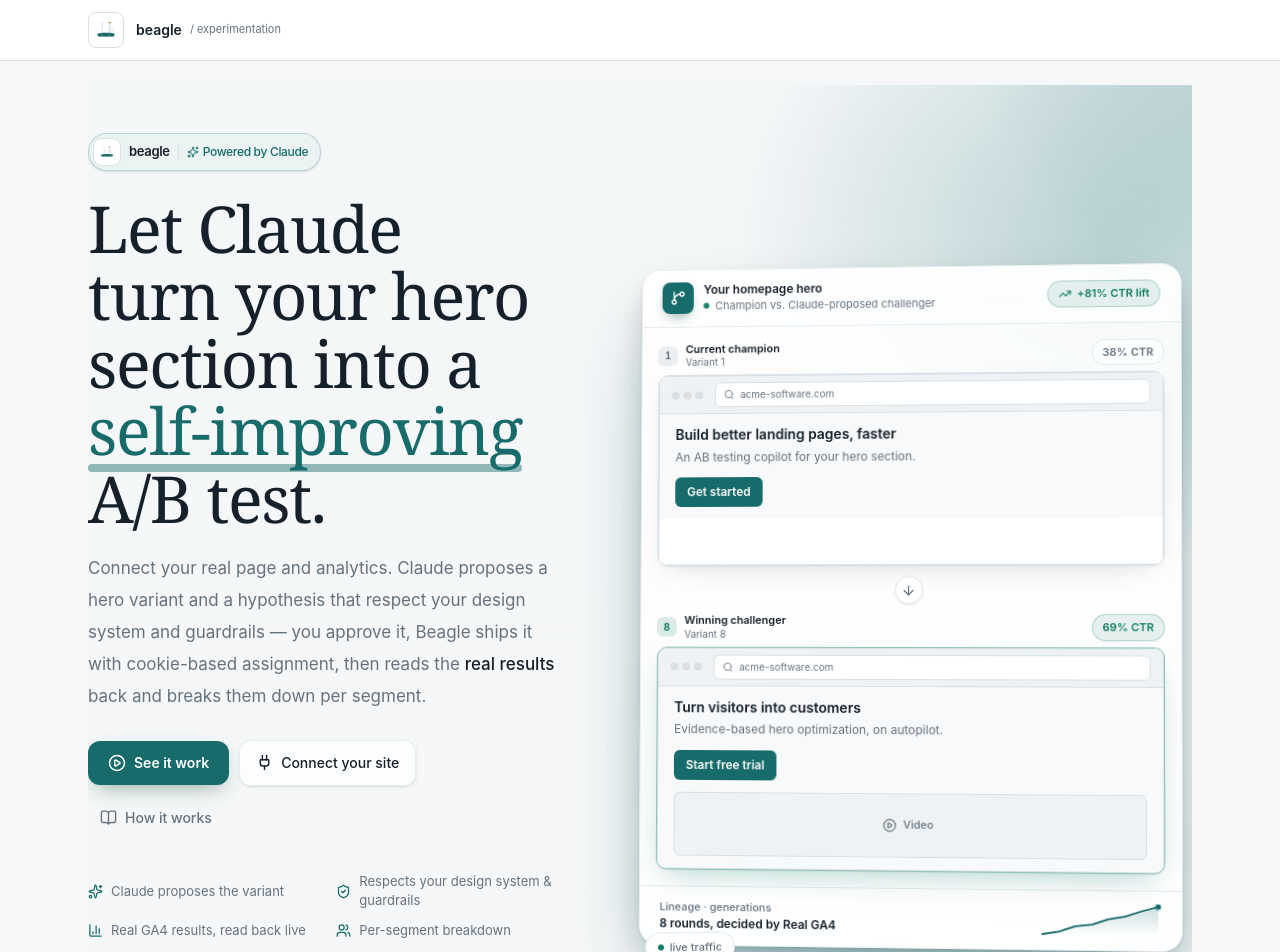
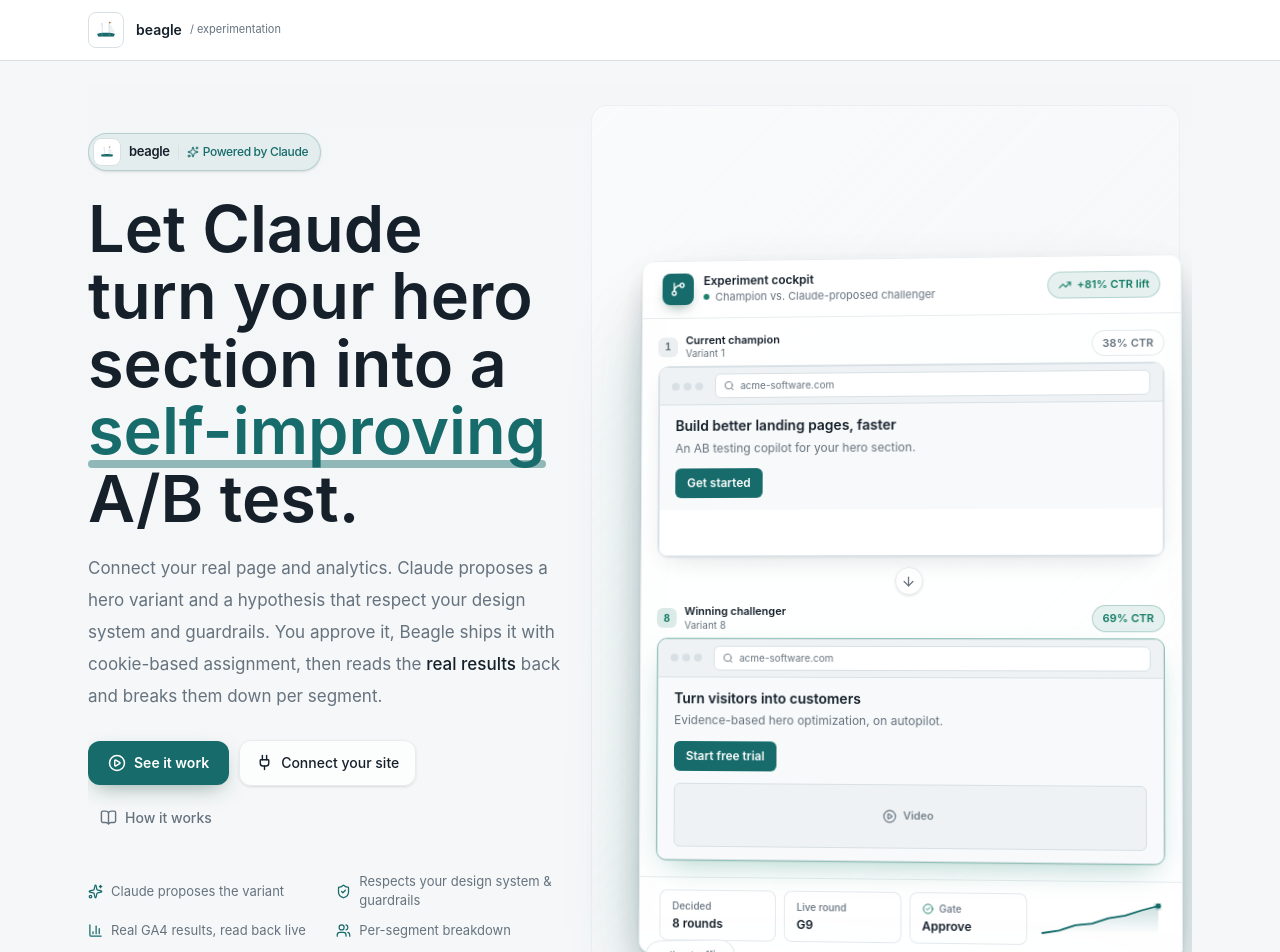
Before and after one commit to DGFvH/beagle-promotype, a React (Vite) app: page / in a window 1280 px wide. Shown: the top 952 px of the page. Built offline with nearby package versions, Linux system fonts and the light colour scheme; no server answers.

Commit message:
Refine hero rework against references

```diff
--- a/src/components/Hero.jsx
+++ b/src/components/Hero.jsx
@@ -18,12 +18,15 @@
   { icon: ShieldCheck, label: "Respects your design system & guardrails" },
   { icon: BarChart3, label: "Real GA4 results, read back live" },
   { icon: Users, label: "Per-segment breakdown" },
-  { icon: CheckCircle2, label: "Human-approved — nothing ships unseen" },
+  { icon: CheckCircle2, label: "Human-approved - nothing ships unseen" },
 ];
 
 export default function Hero({ onStart, onMethodology, onConfigure }) {
   return (
-    <section className="hero-stage flex w-full flex-col justify-center overflow-hidden py-8 sm:py-12">
+    <section
+      aria-labelledby="hero-heading"
+      className="hero-stage flex w-full flex-col justify-center overflow-hidden py-8 sm:py-12"
+    >
       <div className="grid w-full items-center gap-12 lg:grid-cols-[minmax(0,5fr)_minmax(0,6fr)] lg:gap-16">
         {/* ── Left column: copy + CTAs + trust row ─────────────────────────── */}
         <div className="relative z-10 min-w-0">
@@ -41,7 +44,10 @@
             </span>
           </div>
 
-          <h1 className="hero-headline animate-pop hero-stagger-1 mt-6 text-balance font-serif font-medium text-ink">
+          <h1
+            id="hero-heading"
+            className="hero-headline animate-pop hero-stagger-1 mt-6 text-balance font-sans font-semibold text-ink"
+          >
             Let Claude turn your hero section into a{" "}
             <span className="hero-underline relative whitespace-nowrap text-accent">
               self-improving
@@ -51,7 +57,7 @@
 
           <p className="animate-pop hero-stagger-2 mt-5 max-w-xl text-pretty text-base leading-7 text-muted sm:text-[1.0625rem] sm:leading-8">
             Connect your real page and analytics. Claude proposes a hero variant and
-            a hypothesis that respect your design system and guardrails — you approve
+            a hypothesis that respect your design system and guardrails. You approve
             it, Beagle ships it with cookie-based assignment, then reads the{" "}
             <span className="font-medium text-ink">real results</span> back and breaks
             them down per segment.
@@ -105,7 +111,7 @@
                 <span className="font-medium text-ink">{step}</span>
               </span>
             ))}
-            <span className="text-muted">— nothing goes live without your approval.</span>
+            <span className="text-muted">Nothing goes live without your approval.</span>
           </div>
         </div>
 
--- a/src/components/HeroEvolutionVisual.jsx
+++ b/src/components/HeroEvolutionVisual.jsx
@@ -1,10 +1,15 @@
-import { ArrowDown, GitBranch, TrendingUp } from "lucide-react";
+import { ArrowDown, CheckCircle2, GitBranch, TrendingUp } from "lucide-react";
 import { HERO_EVOLUTION } from "../lib/demoSeed.js";
 import MenuPreview from "./MenuPreview.jsx";
 
 // Seeded generation CTR climb for the mini lineage sparkline (38% → 69%).
 // Decorative trend only; the real numbers live in HERO_EVOLUTION / the engine.
 const LINEAGE = [38, 41, 47, 49, 55, 58, 64, 69];
+const DECISION_FACTS = [
+  { label: "Decided", value: "8 rounds" },
+  { label: "Live round", value: "G9" },
+  { label: "Gate", value: "Approve" },
+];
 
 export default function HeroEvolutionVisual() {
   // Fail safely: never throw or fabricate if the seed inputs are absent.
@@ -34,7 +39,7 @@
             <GitBranch size={16} />
           </span>
           <div className="min-w-0">
-            <div className="text-xs font-semibold text-ink">Your homepage hero</div>
+            <div className="text-xs font-semibold text-ink">Experiment cockpit</div>
             <div className="flex items-center gap-1.5 text-[11px] text-muted">
               <span
                 className="live-dot inline-block h-1.5 w-1.5 rounded-full bg-win"
@@ -66,12 +71,11 @@
       </div>
 
       {/* Mini lineage sparkline + the decision facts as a designed footer. */}
-      <div className="flex items-center justify-between gap-4 border-t border-edge/60 bg-white/40 px-4 py-3 sm:px-5">
-        <div className="min-w-0">
-          <div className="text-[11px] font-medium text-muted">Lineage · generations</div>
-          <div className="text-xs font-semibold text-ink">
-            8 rounds, decided by Real GA4
-          </div>
+      <div className="grid gap-3 border-t border-edge/60 bg-white/40 px-4 py-3 sm:grid-cols-[minmax(0,1fr)_auto] sm:items-center sm:px-5">
+        <div className="grid gap-2 sm:grid-cols-3">
+          {DECISION_FACTS.map((fact, index) => (
+            <DecisionFact key={fact.label} fact={fact} active={index === 2} />
+          ))}
         </div>
         <LineageSparkline points={LINEAGE} />
       </div>
@@ -117,6 +121,18 @@
       <div className={`hero-mock overflow-hidden ${highlight ? "hero-mock-win" : ""}`}>
         <MenuPreview config={side.config} variant="compact" />
       </div>
+    </div>
+  );
+}
+
+function DecisionFact({ fact, active = false }) {
+  return (
+    <div className="rounded-lg border border-edge/70 bg-white/60 px-3 py-2">
+      <div className="flex items-center gap-1.5 text-[10px] font-medium text-muted">
+        {active && <CheckCircle2 size={11} className="text-win" aria-hidden />}
+        {fact.label}
+      </div>
+      <div className="mt-0.5 text-xs font-semibold text-ink">{fact.value}</div>
     </div>
   );
 }
--- a/src/index.css
+++ b/src/index.css
@@ -1,15 +1,10 @@
 @import "tailwindcss";
 
 @theme {
-  /* ── Premium light palette (original cool palette) ──────────────────────
-     The premium-light DESIGN (serif headline, aurora depth, glassy cards,
-     softened motion) uses the ORIGINAL cool-neutral + teal colours. Tokens are
-     shared app-wide; the app views read white surfaces on the cool canvas and
-     stay clean. The aurora/glass/serif treatment below is scoped to the hero. */
+  /* Original cool palette. Hero treatments below reuse these tokens. */
 
   /* Cool neutral canvas — original palette, layered for depth */
   --color-canvas: #f5f7f8;
-  --color-canvas-2: #eef2f4;
   --color-surface: #ffffff;
   --color-surface-2: #eef2f4;
   --color-panel: #ffffff;
@@ -23,7 +18,6 @@
   /* Accent — original teal */
   --color-accent: #176b6b;
   --color-accent-strong: #115b5b;
-  --color-accent-soft: #e3eeee; /* cool teal tint */
   --color-accent-2: #a15c16; /* original secondary token */
 
   --color-win: #0f7a63;
@@ -31,7 +25,6 @@
 
   --font-sans: "Inter", ui-sans-serif, system-ui, -apple-system, "Segoe UI",
     Roboto, Helvetica, Arial, sans-serif;
-  --font-serif: ui-serif, Georgia, Cambria, "Times New Roman", Times, serif;
 }
 
 html,
@@ -159,9 +152,7 @@
   }
 }
 
-/* ── Premium-light hero stage ──────────────────────────────────────────────
-   Warm layered canvas + a soft, low-saturation aurora mesh behind content.
-   Everything decorative is pointer-events:none and sits under the z-10 copy. */
+/* Hero stage: layered canvas and subtle grid behind the content. */
 .hero-stage {
   position: relative;
   min-height: calc(100vh - 6.5rem);
@@ -175,13 +166,13 @@
 .hero-headline {
   font-size: clamp(2.3rem, 5.2vw, 4.05rem);
   line-height: 1.04;
-  letter-spacing: -0.02em;
+  letter-spacing: 0;
 }
 
 /* Eyebrow badge — the restrained pill all three references lead with:
    small caps-ish label, hairline ring, soft accent tint, blurred surface. */
 .hero-eyebrow {
-  background: color-mix(in srgb, var(--color-accent-soft), white 30%);
+  background: color-mix(in srgb, var(--color-accent), white 88%);
   border: 1px solid color-mix(in srgb, var(--color-accent), transparent 78%);
   -webkit-backdrop-filter: blur(8px);
   backdrop-filter: blur(8px);
@@ -199,7 +190,7 @@
   background-image:
     linear-gradient(
       180deg,
-      color-mix(in srgb, var(--color-canvas-2), white 35%) 0%,
+      color-mix(in srgb, var(--color-surface-2), white 35%) 0%,
       var(--color-canvas) 60%
     ),
     radial-gradient(
@@ -219,40 +210,23 @@
 .hero-stage::before {
   content: "";
   position: absolute;
-  inset: -6rem -6rem auto auto;
-  width: 52rem;
-  height: 46rem;
+  inset: 1.25rem 0.75rem auto auto;
+  width: min(38rem, 46vw);
+  height: calc(100% - 2.5rem);
   pointer-events: none;
   z-index: -1;
-  background:
-    radial-gradient(
-      34rem 30rem at 78% 34%,
-      color-mix(in srgb, var(--color-accent), transparent 74%),
-      transparent 68%
-    ),
-    radial-gradient(
-      26rem 24rem at 96% 6%,
-      color-mix(in srgb, var(--color-accent-strong), transparent 82%),
-      transparent 70%
-    );
-  filter: saturate(1.08);
-  animation: auroraDrift 18s ease-in-out infinite alternate;
-}
-
-@keyframes auroraDrift {
-  from {
-    transform: translate3d(0, 0, 0) scale(1);
-  }
-  to {
-    transform: translate3d(1.5rem, 0.75rem, 0) scale(1.04);
-  }
+  border: 1px solid color-mix(in srgb, var(--color-edge), transparent 45%);
+  border-radius: 1rem;
+  background: linear-gradient(
+    135deg,
+    color-mix(in srgb, var(--color-surface), transparent 22%),
+    transparent 78%
+  );
+  opacity: 0.62;
 }
 
 @media (prefers-reduced-motion: reduce) {
   .animate-pop {
-    animation: none;
-  }
-  .hero-stage::before {
     animation: none;
   }
 }
@@ -300,7 +274,7 @@
   -webkit-backdrop-filter: blur(18px) saturate(1.12);
   backdrop-filter: blur(18px) saturate(1.12);
   border: 1px solid color-mix(in srgb, var(--color-edge), white 45%);
-  border-radius: 1.25rem;
+  border-radius: 0.75rem;
   box-shadow:
     inset 0 1px 0 rgba(255, 255, 255, 0.7),
     0 1px 2px rgba(21, 32, 43, 0.05),
@@ -336,7 +310,7 @@
 .hero-showcase-panel {
   position: relative;
   z-index: 1;
-  border-radius: 1.4rem;
+  border-radius: 0.875rem;
   box-shadow:
     inset 0 1px 0 rgba(255, 255, 255, 0.7),
     0 2px 4px rgba(21, 32, 43, 0.05),
@@ -353,17 +327,11 @@
 .hero-showcase-panel::after {
   content: "";
   position: absolute;
-  left: 8%;
-  right: 8%;
-  bottom: -2.2rem;
-  height: 2.6rem;
-  border-radius: 50%;
-  background: radial-gradient(
-    closest-side,
-    rgba(23, 107, 107, 0.22),
-    transparent 80%
-  );
-  filter: blur(6px);
+  left: 10%;
+  right: 10%;
+  bottom: -0.75rem;
+  height: 1px;
+  background: color-mix(in srgb, var(--color-accent), transparent 68%);
   z-index: -1;
 }
 
@@ -427,8 +395,8 @@
     min-height: auto;
   }
   .hero-stage::before {
-    inset: -4rem -4rem auto auto;
-    width: 30rem;
-    height: 30rem;
+    inset: 0.75rem 0.5rem auto;
+    width: auto;
+    height: 18rem;
   }
 }
```
